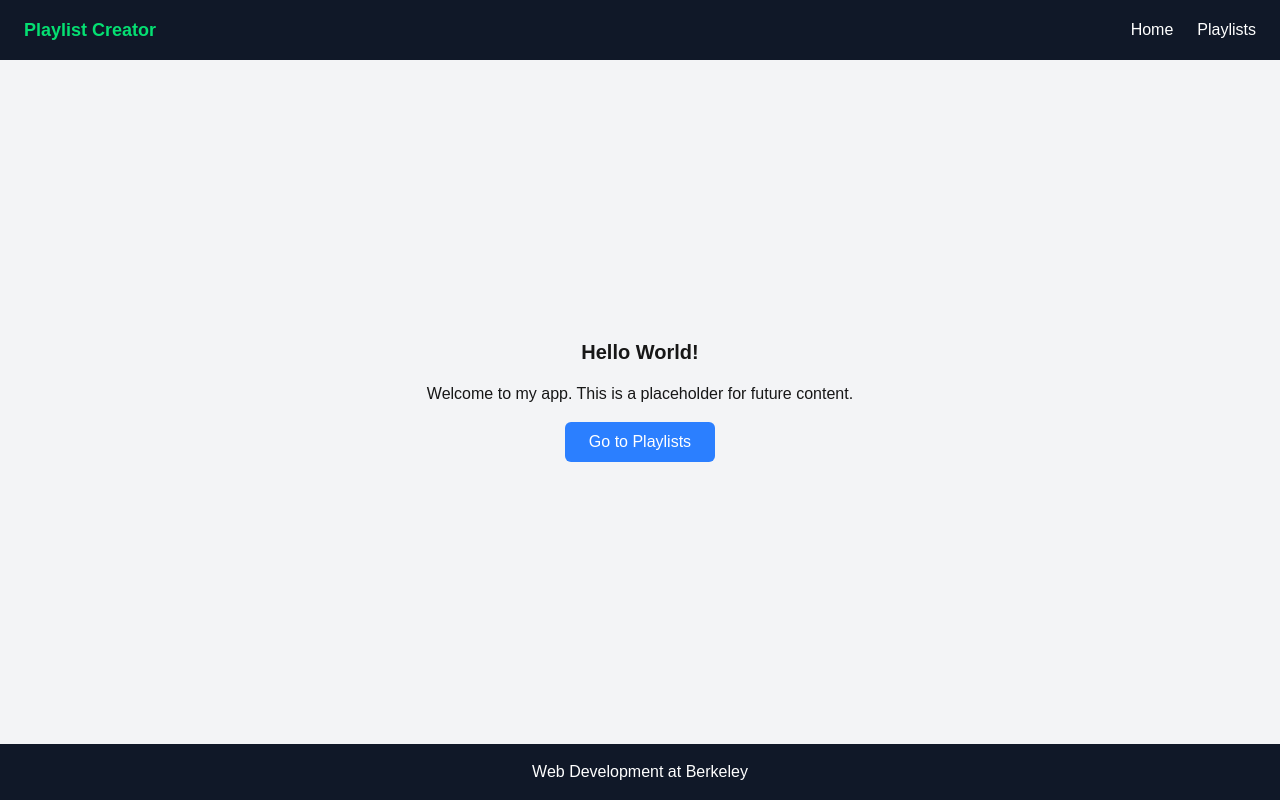
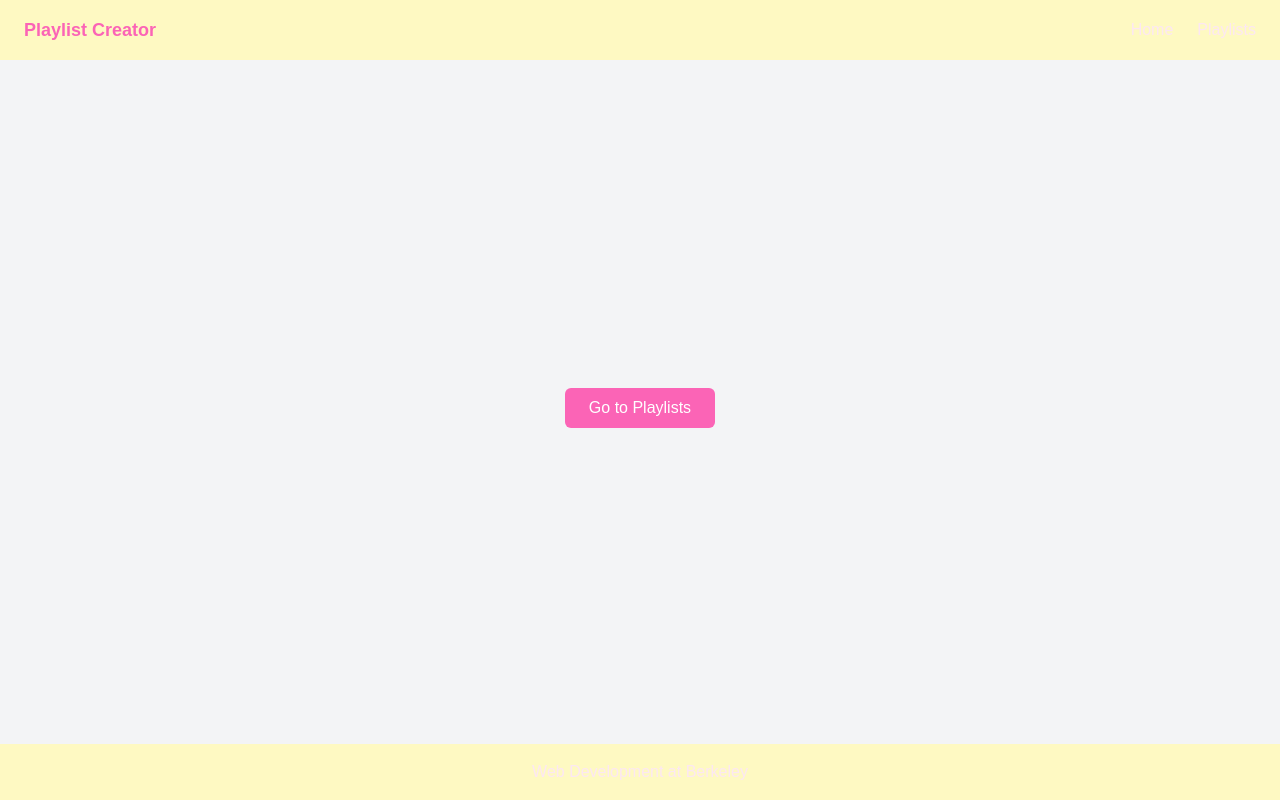
Before and after one commit to kattt24/kat-bootcamp-playlist, a Next.js app: page / in a window 1280 px wide. Built offline with nearby package versions, Linux system fonts and the light colour scheme.

Commit message:
changing header and footer colors

```diff
--- a/src/components/footer.tsx
+++ b/src/components/footer.tsx
@@ -1,6 +1,6 @@
 export default function Footer() {
     return (
-        <footer className="bg-gray-900 text-white text-center py-4 fixed bottom-0 w-full">
+        <footer className="bg-yellow-100 text-pink-100 text-center py-4 fixed bottom-0 w-full">
             <p>Web Development at Berkeley</p>
         </footer>
     );
--- a/src/components/header.tsx
+++ b/src/components/header.tsx
@@ -1,7 +1,7 @@
 export default function Header() {
     return (
-    <header className="bg-gray-900 text-white py-4 px-6 flex justify-between items-center w-full fixed top-0 left-0">
-    <h1 className="text-lg font-bold text-green-400">Playlist Creator</h1>
+    <header className="bg-yellow-100 text-pink-100 py-4 px-6 flex justify-between items-center w-full fixed top-0 left-0">
+    <h1 className="text-lg font-bold text-pink-400">Playlist Creator</h1>
     <div className="flex space-x-6">
         <p className="hover:text-gray-400 cursor-pointer">Home</p>
         <p className="hover:text-gray-400 cursor-pointer">Playlists</p>
--- a/src/pages/index.tsx
+++ b/src/pages/index.tsx
@@ -18,9 +18,7 @@ export default function Home() {
     <div className="flex flex-col items-center justify-center min-h-screen bg-gray-100">
       <Header />
       <main className="flex flex-col items-center p-6">
-        <h2 className="text-xl font-semibold mb-4">Hello World!</h2>
-        <p>Welcome to my app. This is a placeholder for future content.</p>
-        <button className="mt-4 px-6 py-2 bg-blue-500 text-white rounded-md hover:bg-blue-600">
+        <button className="mt-4 px-6 py-2 bg-pink-400 text-white rounded-md hover:bg-blue-600">
           Go to Playlists
         </button>
       </main>
```
